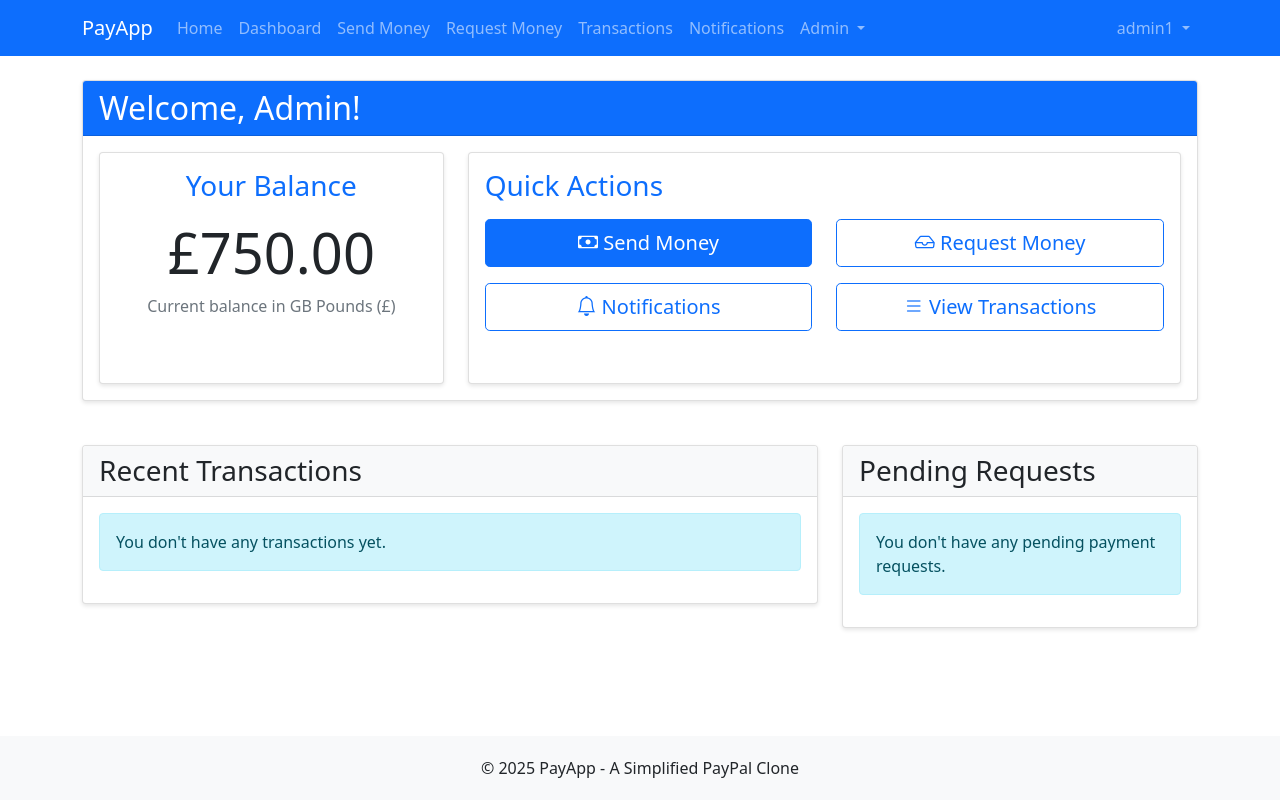
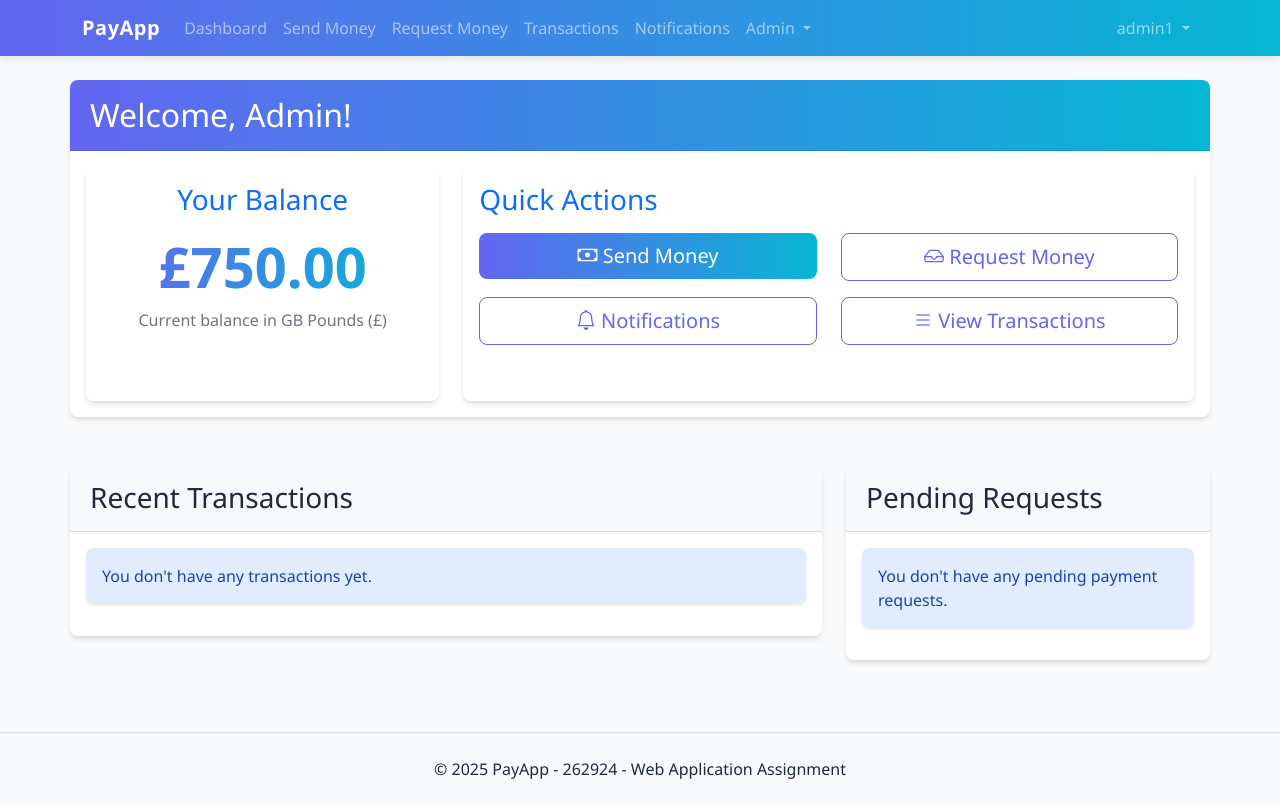
Before and after one commit to OwenJGN/webapps2025, a Django app: page /webapps2025/dashboard/ in a window 1280 px wide. Before the commit the page ends 778 px from the top, so only its background shows below. Run offline with Django 5.2, Linux system fonts and the light colour scheme; a user stored in the database is signed in; data comes from the database, SQL or seed files in the repository; both versions use the stored data as it was after the commit.

Commit message:
Updated UI

```diff
--- a/static/css/main.css
+++ b/static/css/main.css
@@ -1,55 +1,222 @@
-/* Main CSS file for PayApp */
+/* Enhanced CSS file for PayApp - Modern and clean design - Updated Version */
+
+/* Base styles and layout */
+:root {
+  --primary-color: #6366f1;
+  --primary-dark: #4f46e5;
+  --primary-light: #a5b4fc;
+  --secondary-color: #06b6d4;
+  --secondary-dark: #0891b2;
+  --success: #10b981;
+  --danger: #f43f5e;
+  --warning: #f59e0b;
+  --info: #0ea5e9;
+  --light: #f9fafb;
+  --dark: #1e293b;
+  --gray: #94a3b8;
+  --background: #f8fafc;
+  --card-bg: #ffffff;
+  --border-radius: 0.5rem;
+  --box-shadow: 0 4px 6px -1px rgba(0, 0, 0, 0.1), 0 2px 4px -1px rgba(0, 0, 0, 0.06);
+  --transition: all 0.3s ease;
+}
 
 body {
   padding-top: 56px;
   min-height: 100vh;
   display: flex;
   flex-direction: column;
+  font-family: 'Segoe UI', Roboto, 'Helvetica Neue', sans-serif;
+  background-color: var(--background);
+  color: var(--dark);
 }
 
 .content {
   flex: 1;
+  padding: 2rem 0;
 }
 
 .footer {
   margin-top: auto;
-    padding: 20px 0;
-    background-color: #f8f9fa;
+  padding: 1.5rem 0;
+  background-color: var(--light);
+  border-top: 1px solid rgba(0, 0, 0, 0.1);
+}
+
+/* Navigation improvements */
+.navbar-dark.bg-primary {
+  background: linear-gradient(to right, var(--primary-color), var(--secondary-color)) !important;
+  box-shadow: 0 2px 10px rgba(0, 0, 0, 0.1);
+}
+
+.navbar-brand {
+  font-weight: 700;
+  letter-spacing: 0.5px;
 }
 
 .notification-badge {
   position: relative;
-    top: -10px;
+  top: -8px;
+  right: -2px;
+  font-size: 0.65rem;
+  padding: 0.25rem 0.5rem;
+  border-radius: 50%;
 }
 
-/* Card styles */
+/* Card enhancements */
 .card {
-    margin-bottom: 20px;
-    box-shadow: 0 2px 4px rgba(0, 0, 0, 0.1);
+  border: none;
+  border-radius: var(--border-radius);
+  box-shadow: var(--box-shadow);
+  margin-bottom: 1.5rem;
+  overflow: hidden;
+  transition: var(--transition);
+  background-color: var(--card-bg);
+}
+
+.card:hover {
+  box-shadow: 0 10px 15px -3px rgba(0, 0, 0, 0.1), 0 4px 6px -2px rgba(0, 0, 0, 0.05);
+}
+
+.card-header {
+  border-bottom: 1px solid rgba(0, 0, 0, 0.1);
+  padding: 1rem 1.25rem;
 }
 
 .card-header.bg-primary {
+  background: linear-gradient(to right, var(--primary-color), var(--secondary-color)) !important;
   color: white;
 }
 
+.card-footer {
+  background-color: var(--light);
+  border-top: 1px solid rgba(0, 0, 0, 0.1);
+  padding: 1rem 1.25rem;
+}
+
 /* Button improvements */
+.btn {
+  border-radius: var(--border-radius);
+  padding: 0.5rem 1.25rem;
+  font-weight: 500;
+  transition: var(--transition);
+}
+
 .btn-primary {
-    background-color: #0d6efd;
-    border-color: #0d6efd;
+  background: linear-gradient(to right, var(--primary-color), var(--secondary-color));
+  border: none;
+  position: relative;
+  z-index: 1;
 }
 
 .btn-primary:hover {
-    background-color: #0b5ed7;
-    border-color: #0a58ca;
+  transform: translateY(-1px);
 }
 
-/* Table improvements */
+.btn-primary::before {
+  content: '';
+  position: absolute;
+  top: 0;
+  right: 0;
+  bottom: 0;
+  left: 0;
+  background: linear-gradient(to right, var(--primary-dark), var(--secondary-dark));
+  z-index: -1;
+  transition: opacity 0.3s ease;
+  opacity: 0;
+  border-radius: var(--border-radius);
+}
+
+.btn-primary:hover::before {
+  opacity: 1;
+}
+
+.btn-outline-primary {
+  color: var(--primary-color);
+  border-color: var(--primary-color);
+}
+
+.btn-outline-primary:hover {
+  background-color: var(--primary-color);
+  color: white;
+}
+
+/* Tables */
+.table-striped tbody tr:nth-of-type(odd) {
+  background-color: rgba(0, 0, 0, 0.02);
+}
+
 .table-hover tbody tr:hover {
-    background-color: rgba(13, 110, 253, 0.1);
+  background-color: rgba(99, 102, 241, 0.08);
+}
+
+/* Dashboard stats cards */
+.card .display-4, .card .display-6 {
+  font-weight: 600;
+  background: linear-gradient(to right, var(--primary-color), var(--secondary-color));
+  -webkit-background-clip: text;
+  -webkit-text-fill-color: transparent;
+  background-clip: text;
+}
+
+/* Alerts and banners */
+.alert {
+  border-radius: var(--border-radius);
+  border: none;
+  padding: 1rem;
+  box-shadow: 0 1px 3px rgba(0, 0, 0, 0.1);
+}
+
+.alert-info {
+  background-color: rgba(59, 130, 246, 0.15);
+  color: #1e40af;
+}
+
+.alert-success {
+  background-color: rgba(16, 185, 129, 0.15);
+  color: #047857;
+}
+
+.alert-warning {
+  background-color: rgba(245, 158, 11, 0.15);
+  color: #92400e;
+}
+
+.alert-danger {
+  background-color: rgba(239, 68, 68, 0.15);
+  color: #b91c1c;
 }
 
 /* Form improvements */
-.form-control:focus {
-    border-color: #0d6efd;
-    box-shadow: 0 0 0 0.25rem rgba(13, 110, 253, 0.25);
+.form-control, .form-select {
+  border-radius: var(--border-radius);
+  padding: 0.5rem 0.75rem;
+  border: 1px solid #d1d5db;
 }
+
+.form-control:focus, .form-select:focus {
+  border-color: var(--primary-light);
+  box-shadow: 0 0 0 0.25rem rgba(99, 102, 241, 0.25);
+}
+
+/* Status badges */
+.badge {
+  padding: 0.5em 0.75em;
+  font-weight: 500;
+  border-radius: 0.25rem;
+}
+
+/* Mobile responsiveness improvements */
+@media (max-width: 768px) {
+  .display-4 {
+    font-size: 2.5rem;
+  }
+
+  .display-6 {
+    font-size: 1.5rem;
+  }
+
+  .card-title {
+    font-size: 1.25rem;
+  }
+}
--- a/templates/base.html
+++ b/templates/base.html
@@ -23,9 +23,6 @@
             </button>
             <div class="collapse navbar-collapse" id="navbarNav">
                 <ul class="navbar-nav me-auto">
-                    <li class="nav-item">
-                        <a class="nav-link" href="{% url 'home' %}">Home</a>
-                    </li>
                     {% if user.is_authenticated %}
                     <li class="nav-item">
                         <a class="nav-link" href="{% url 'dashboard' %}">Dashboard</a>
@@ -113,7 +110,7 @@
         <div class="container">
             <div class="row">
                 <div class="col-md-12 text-center">
-                    <p class="mb-0">&copy; 2025 PayApp - A Simplified PayPal Clone</p>
+                    <p class="mb-0">&copy; 2025 PayApp - 262924 - Web Application Assignment</p>
                 </div>
             </div>
         </div>
```
Also changed, not shown: templates/home.html (line endings or trailing spaces), webapps.db. Lines whose indentation alone changed are shown as unchanged.
